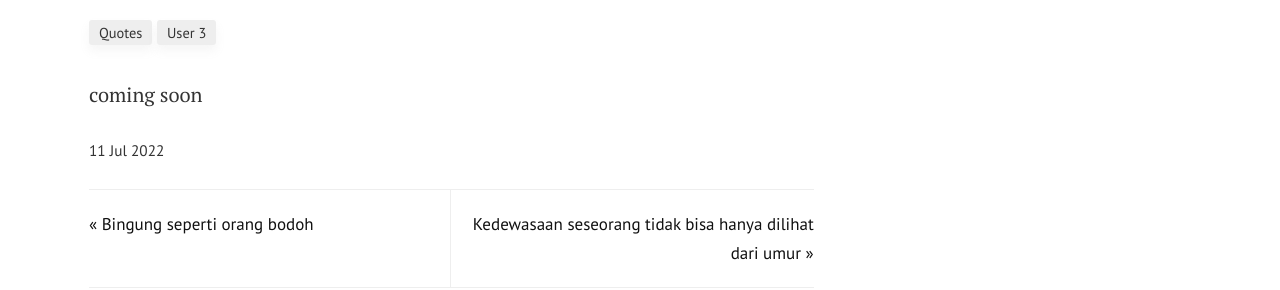
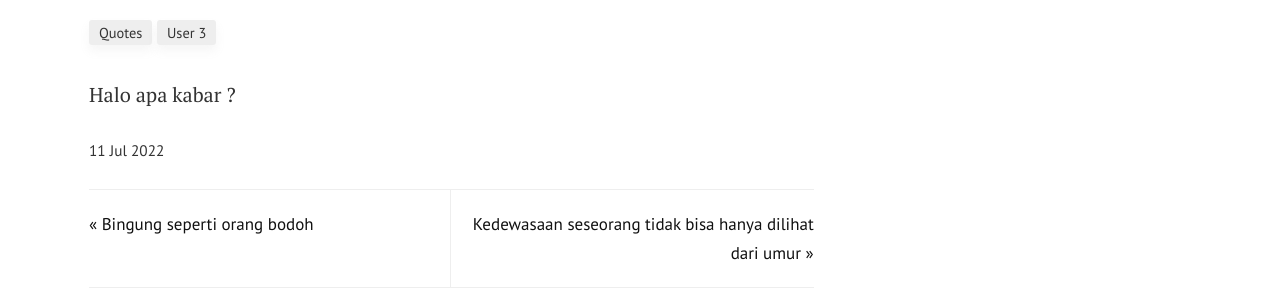
Before and after one commit to eqivalon/eqivalon.github.io, a Jekyll site: the page built from _posts/2022-07-11-reminder-2.md, in a window 1280 px wide and 1234 px high. Shown: the part 610-900 px from the top of the window. Built offline with Jekyll 4.4.1, drawn with Linux system fonts in a browser that asks for light colours.

Commit message:
Update 2022-07-11-reminder-2.md

```diff
--- a/_posts/2022-07-11-reminder-2.md
+++ b/_posts/2022-07-11-reminder-2.md
@@ -6,4 +6,4 @@ categories: [ quotes, user 3 ]
 image: assets/images/reminder2.jpg
 ---
 
-coming soon
+Halo apa kabar ?
```
